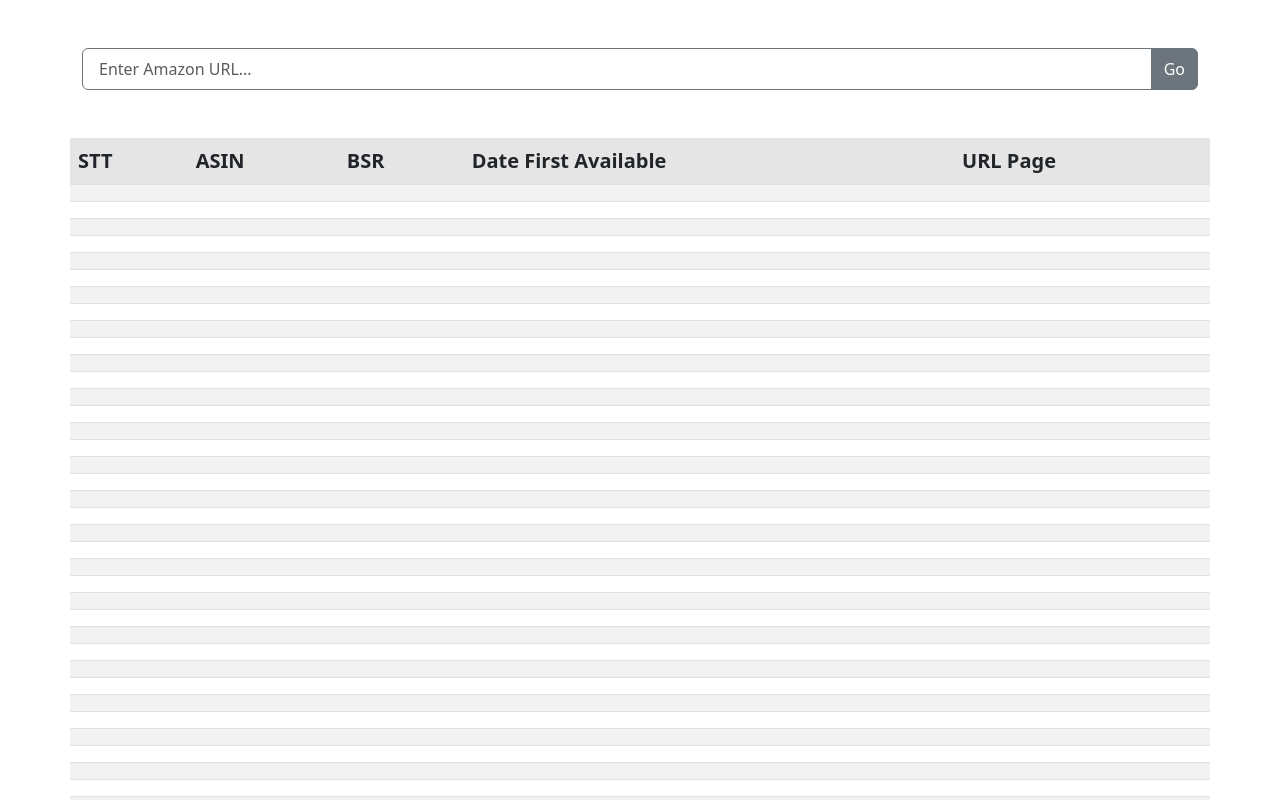
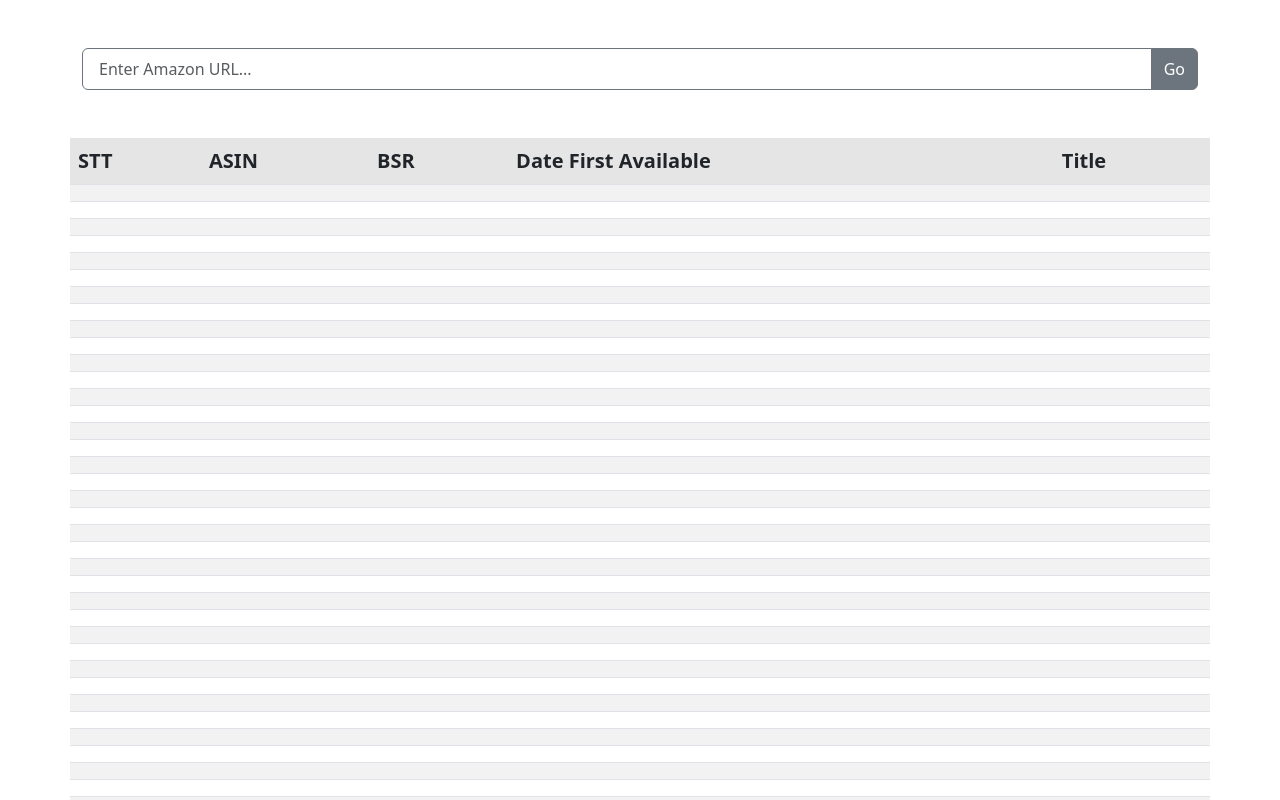
Before and after one commit to tuhongle/automate-amz, a plain HTML site: page index.html in a window 1280 px wide. Shown: the top 800 px of the page. Drawn offline with nearby package versions, Linux system fonts and the light colour scheme.

Commit message:
update and add Title

```diff
--- a/index.html
+++ b/index.html
@@ -27,7 +27,7 @@
                             <th scope="col">ASIN</th>
                             <th scope="col">BSR</th>
                             <th scope="col">Date First Available</th>
-                            <th scope="col">URL Page</th>
+                            <th scope="col">Title</th>
                         </tr>
                     </thead>
                     <tbody></tbody>
--- a/main.js
+++ b/main.js
@@ -4,27 +4,34 @@ for (let i = 1; i < 500; i++) {
     const newTR = document.createElement('tr');
     newTR.setAttribute('id', `row${i}`);
 
+    // STT
     const newtd0 = document.createElement('td');
     newtd0.setAttribute('id', `data${i}_0`);
     // newtd0.innerHTML = `data${i}_0`;
 
+    // ASIN
     const newtd1 = document.createElement('td');
-    newtd1.setAttribute('id', `data${i}_1`);
+    const asinLink = document.createElement('a')
+    asinLink.setAttribute('id', `data${i}_1`);
     // newtd1.innerHTML = `data${i}_1`;
 
+    // BSR
     const newtd2 = document.createElement('td');
     newtd2.setAttribute('id', `data${i}_2`);
     // newtd2.innerHTML = `data${i}_2`;
 
+    // Date First Availabel
     const newtd3 = document.createElement('td');
     newtd3.setAttribute('id', `data${i}_3`);
     // newtd3.innerHTML = `data${i}_3`;
 
+    // Title
     const newtd4 = document.createElement('td');
     newtd4.setAttribute('id', `data${i}_4`);
     // newtd4.innerHTML = `data${i}_4`;
 
     newTR.appendChild(newtd0);
+    newtd1.appendChild(asinLink);
     newTR.appendChild(newtd1);
     newTR.appendChild(newtd2);
     newTR.appendChild(newtd3);
```
